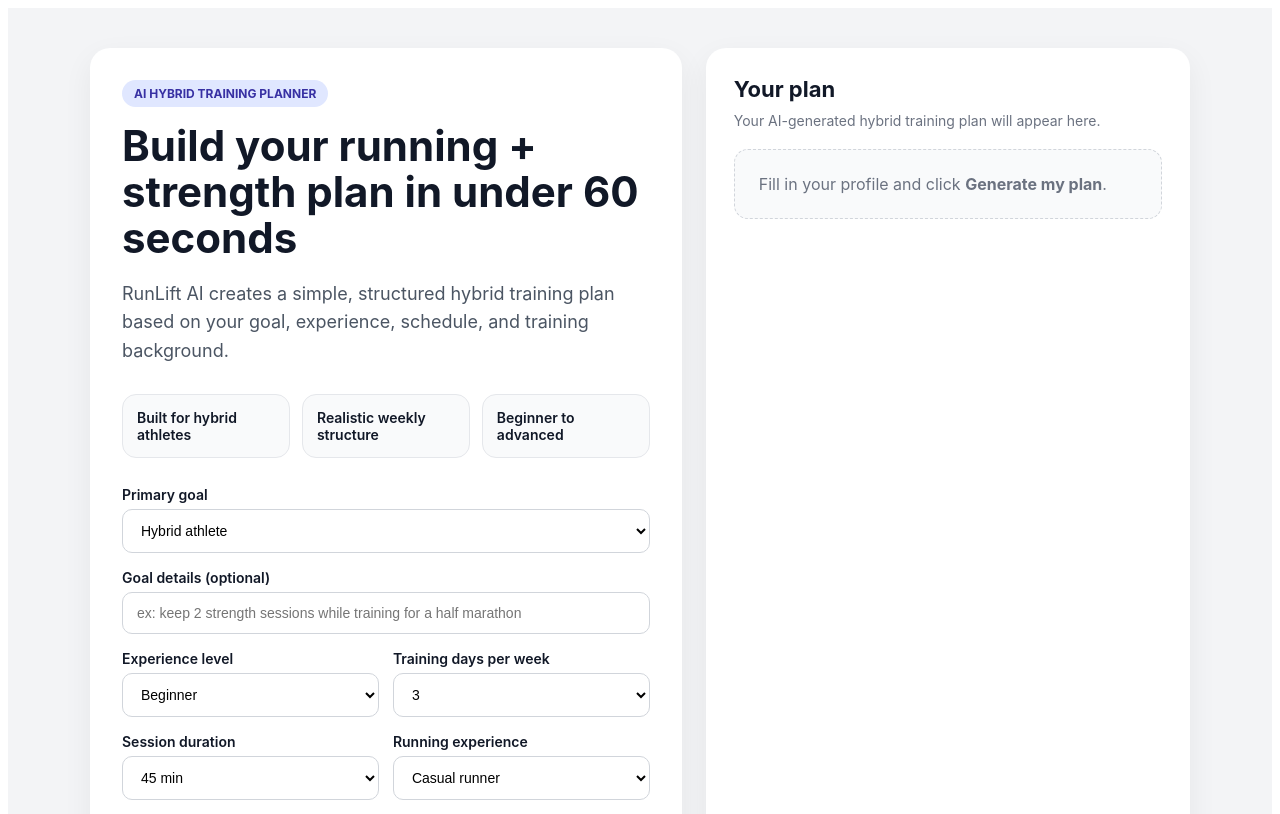
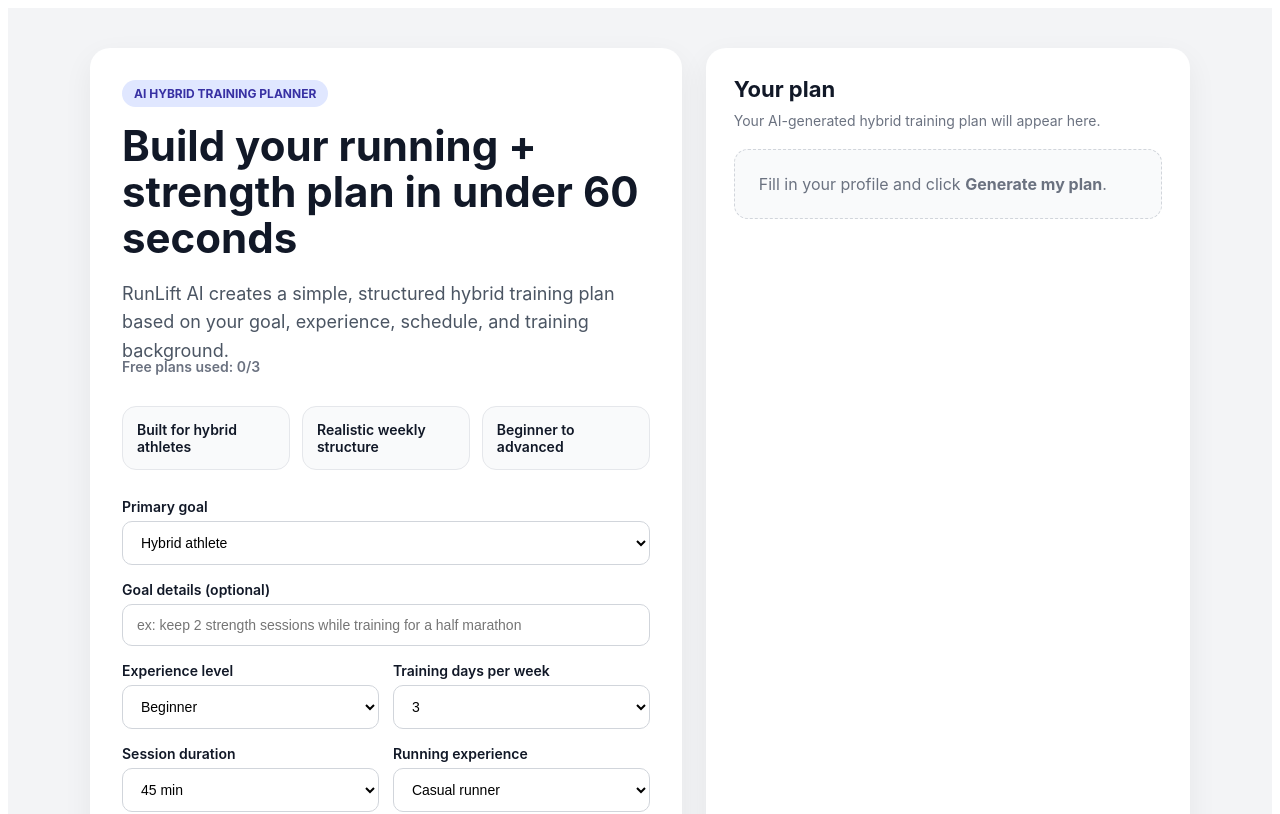
Before and after one commit to RunliftAI/runlift-ai, a Next.js app: page / in a window 1280 px wide. Shown: the top 814 px of the page. Built offline with nearby package versions, Linux system fonts and the light colour scheme.

Commit message:
Add free plan limit

```diff
--- a/app/page.js
+++ b/app/page.js
@@ -14,8 +14,21 @@
   const [result, setResult] = useState("");
   const [loading, setLoading] = useState(false);
   const [copied, setCopied] = useState(false);
+    const [usageCount, setUsageCount] = useState(0);
+  const [limitReached, setLimitReached] = useState(false);
+  useState(() => {
+    if (typeof window !== "undefined") {
+      const savedCount = Number(localStorage.getItem("runlift_usage_count") || "0");
+      setUsageCount(savedCount);
+      setLimitReached(savedCount >= 3);
+    }
+  });
+  async function generatePlan() {
+    if (limitReached) {
+      setResult("Free limit reached. Upgrade to unlock unlimited plans.");
+      return;
+    }
 
-  async function generatePlan() {
     setLoading(true);
     setResult("");
     setCopied(false);
@@ -39,7 +52,17 @@
       });
 
       const data = await res.json();
-      setResult(data.plan || data.error || "No response received.");
+        const finalResult = data.plan || data.error || "No response received.";
+      setResult(finalResult);
+
+      if (data.plan) {
+        const newCount = usageCount + 1;
+        setUsageCount(newCount);
+        localStorage.setItem("runlift_usage_count", String(newCount));
+        if (newCount >= 3) {
+          setLimitReached(true);
+        }
+      }
     } catch (error) {
       setResult("Something went wrong. Please try again.");
     } finally {
@@ -141,6 +164,17 @@
           >
             RunLift AI creates a simple, structured hybrid training plan based
             on your goal, experience, schedule, and training background.
+                      <p
+            style={{
+              fontSize: 14,
+              color: "#6b7280",
+              marginTop: -10,
+              marginBottom: 24,
+              fontWeight: 600,
+            }}
+          >
+            Free plans used: {usageCount}/3
+          </p>
           </p>
 
           <div
@@ -292,7 +326,7 @@
 
             <button
               onClick={generatePlan}
-              disabled={loading}
+              disabled={loading || limitReached}
               style={{
                 marginTop: 8,
                 padding: "14px 18px",
@@ -305,7 +339,11 @@
                 cursor: "pointer",
               }}
             >
-              {loading ? "Generating..." : "Generate my plan"}
+              {loading
+                ? "Generating..."
+                : limitReached
+                ? "Free limit reached"
+                : "Generate my plan"}
             </button>
           </div>
         </section>
```
